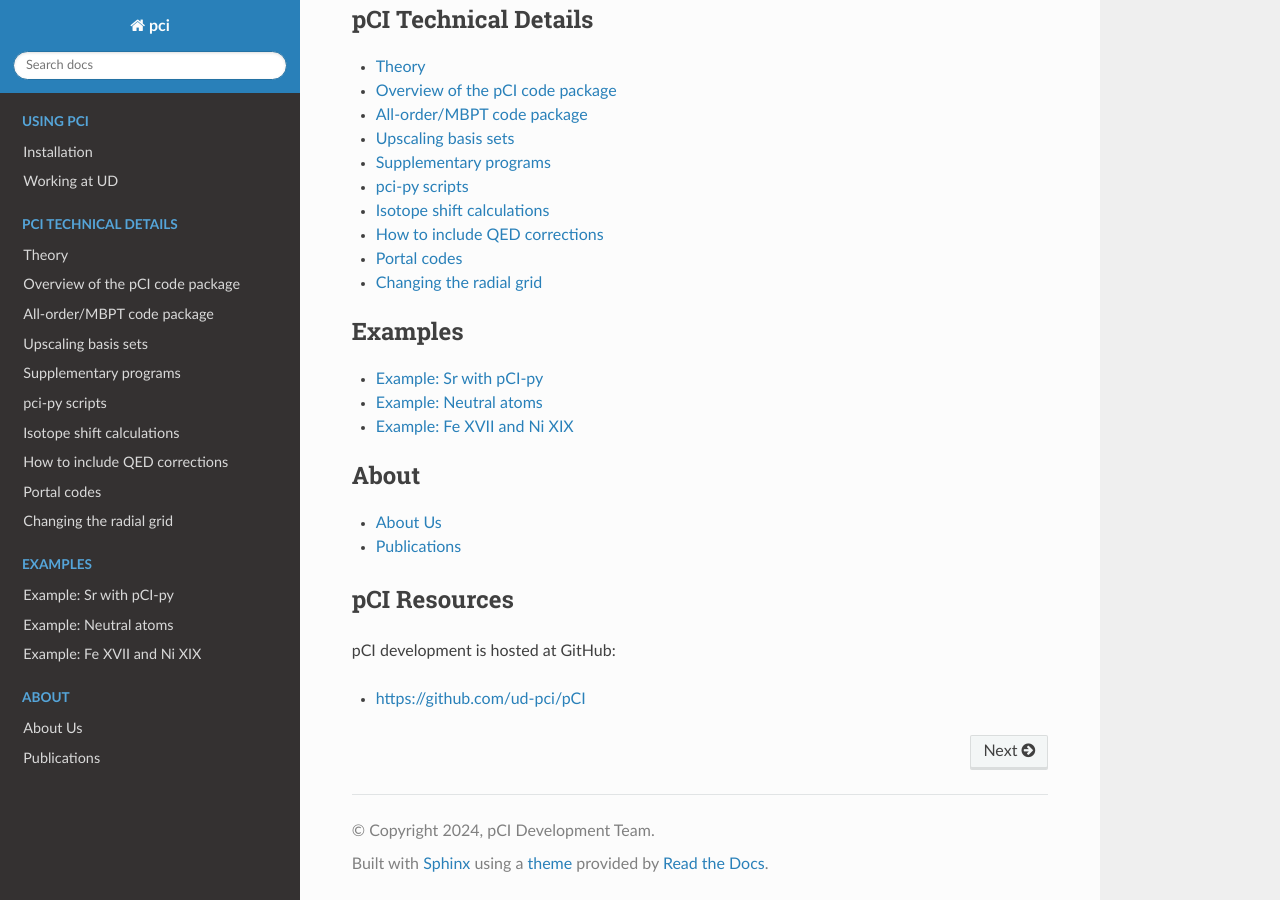
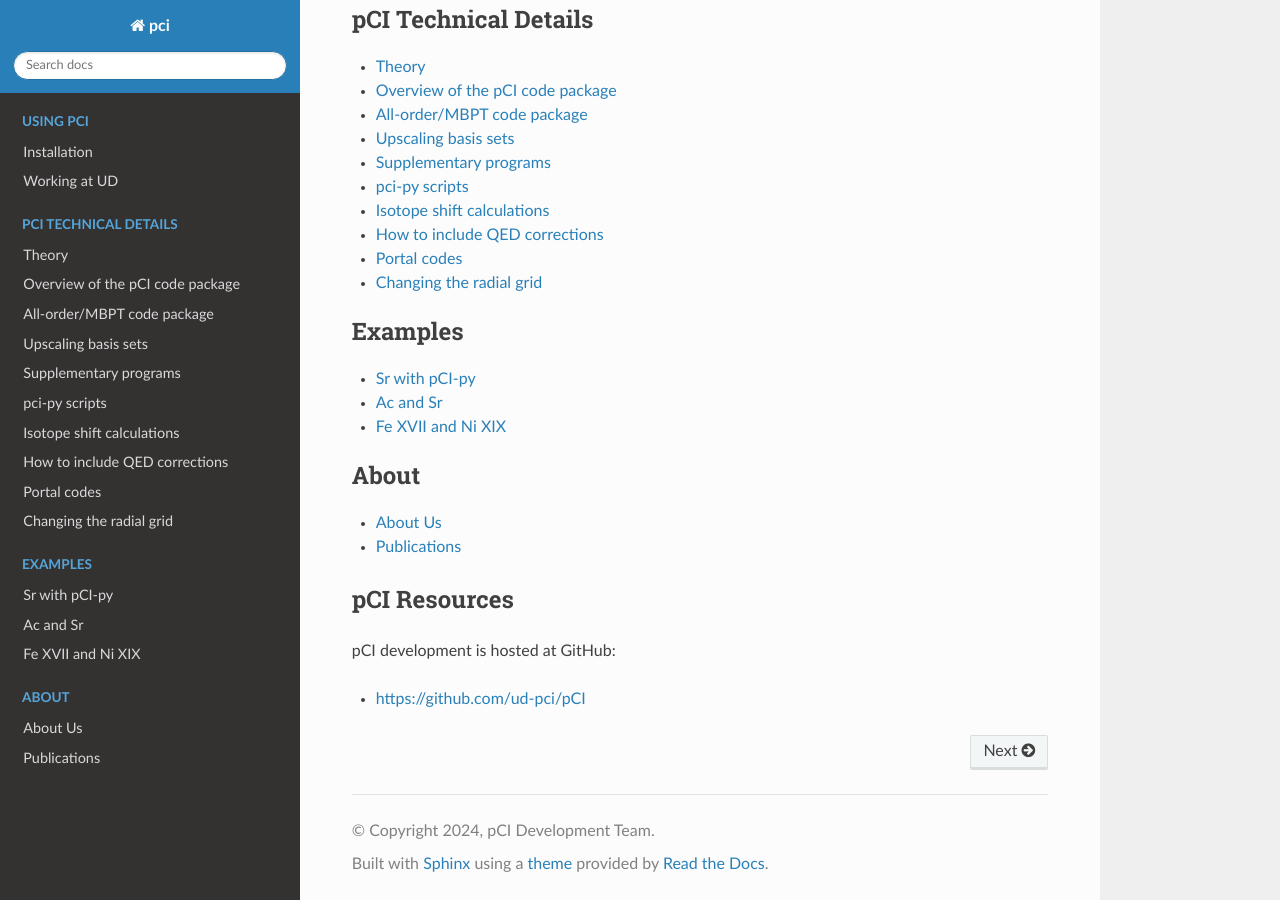
Before and after one commit to ud-pci/pCI, a Sphinx documentation site: the page built from docs/index.rst, in a window 1280 px wide and 900 px high, scrolled down 633 px. Built offline with Sphinx 7.4.7 and the Read the Docs theme 2.0.0, drawn with Linux system fonts in a browser that asks for light colours.

Commit message:
moved examples to its own directory

```diff
--- a/docs/example_hci.rst
+++ b/docs/examples/hci.rst
@@ -1,5 +1,5 @@
-Example: Fe XVII and Ni XIX
-===========================
+Fe XVII and Ni XIX
+==================
 
 *The following instructions assume familiarity with the main programs of the pCI package.*
 
--- a/docs/example_neutral.rst
+++ b/docs/examples/neutral.rst
@@ -1,5 +1,5 @@
-Example: Neutral atoms
-======================
+Ac and Sr
+=============
 
 *The following instructions assume familiarity with the main programs of the pCI package.*
 
--- a/docs/pci-py-example.rst
+++ b/docs/examples/pci-py-sr.rst
@@ -1,11 +1,11 @@
-Example: Sr with pCI-py
-=======================
+Sr with pCI-py
+==============
 
-In this example, we will utilize the pCI-py scripts detailed :doc:`here <pci-py>` to generate atomic data for neutral Sr.
+In this example, we will utilize the pCI-py scripts detailed :doc:`here <../pci-py>` to generate atomic data for neutral Sr.
 
 config.yml
 ----------
-The ``config.yml`` file defines the entire calculation from beginning to end. You can find a detailed explanation of the contents of this configuration file :doc:`here <pci-py>`.
+The ``config.yml`` file defines the entire calculation from beginning to end. You can find a detailed explanation of the contents of this configuration file :doc:`here <../pci-py>`.
 
 .. raw:: html
 
--- a/docs/index.rst
+++ b/docs/index.rst
@@ -38,9 +38,9 @@
    :maxdepth: 1
    :caption: Examples
 
-   pci-py-example
-   example_neutral
-   example_hci
+   examples/pci-py-sr.rst
+   examples/neutral.rst
+   examples/hci.rst
 
 
 .. toctree::
```
